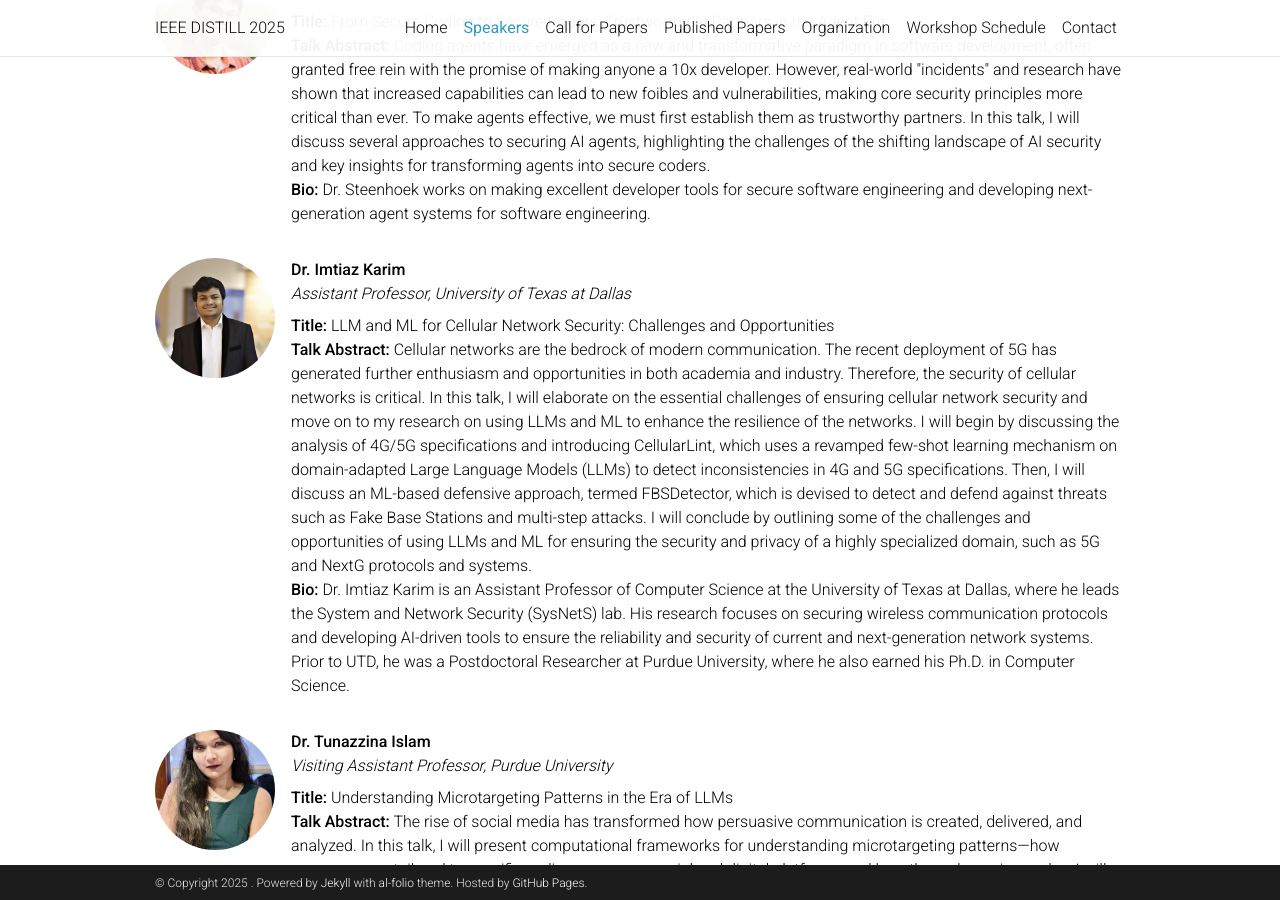
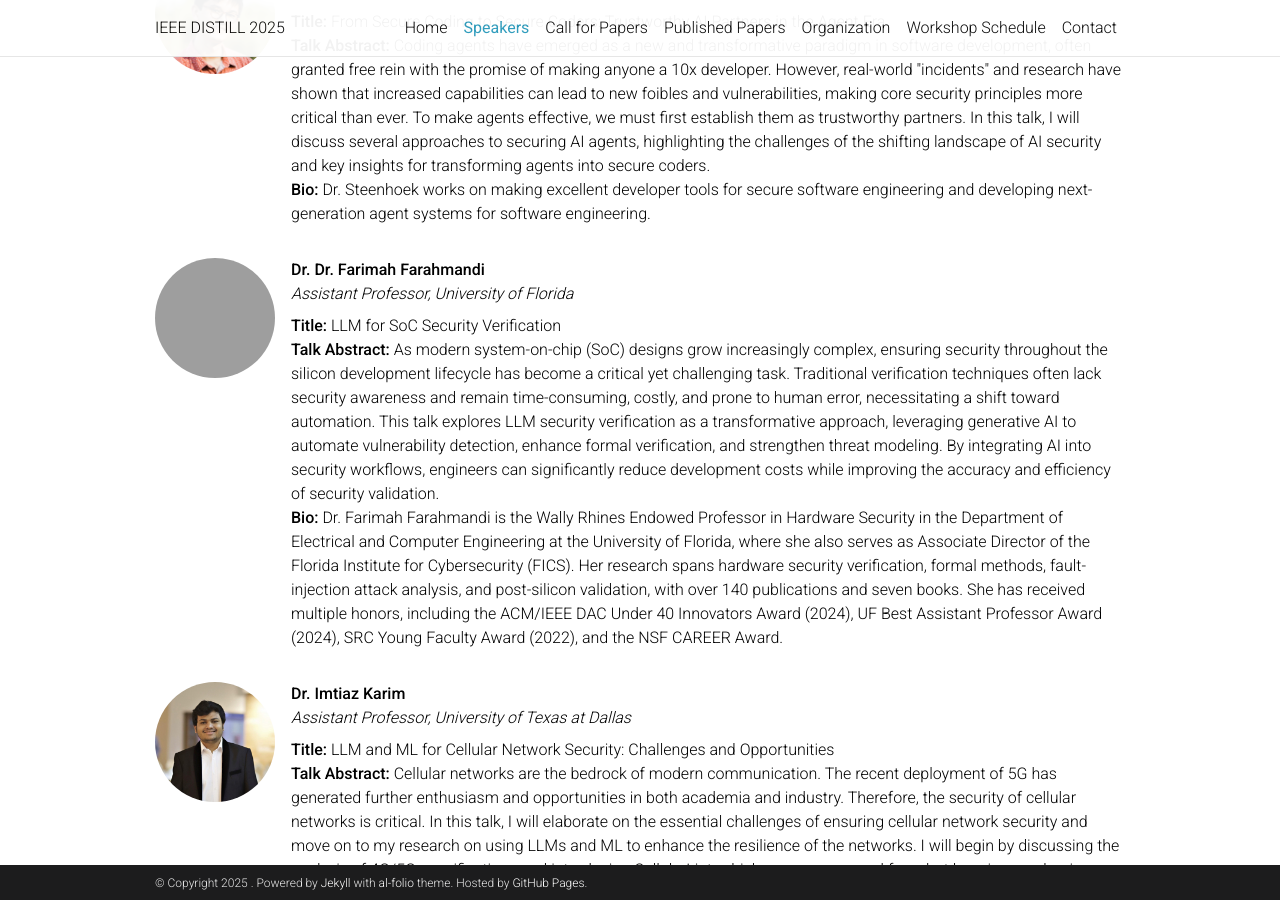
Before and after one commit to ieeedistill/ieeedistill.github.io, a Jekyll site: the page built from _pages/speakers.md, in a window 1280 px wide and 900 px high, scrolled down 1012 px. Built offline with Jekyll 4.4.1, drawn with Linux system fonts in a browser that asks for light colours; comment, search, counter and statistics services are not loaded; a style sheet for code colours, icons or effects is not loaded; grey boxes are pictures that could not be loaded.

Commit message:
Update speakers.md

```diff
--- a/_pages/speakers.md
+++ b/_pages/speakers.md
@@ -12,7 +12,7 @@ nav_order: 2
 
 <div class="team-container" style="display: flex; flex-direction: column; gap: 2rem;">
 
-  <!-- Speaker: Saikat Chakraborty -->
+  <!-- Speaker: Dr. Saikat Chakraborty -->
   <div class="team-member" style="display: flex; align-items: flex-start; gap: 1rem;">
     <img
       src="{{ '/assets/img/speakers/saikat.png' | relative_url }}"
@@ -60,7 +60,23 @@ nav_order: 2
     </div>
   </div>
 
-  <!-- Speaker: Imtiaz Karim -->
+    <!-- Speaker: Dr. Farimah Farahmandi, -->
+  <div class="team-member" style="display: flex; align-items: flex-start; gap: 1rem;">
+    <img
+      src="{{ '/assets/img/speakers/farimah.jpg' | relative_url }}"
+      alt="Dr. Imtiaz Karim"
+      style="width: 120px; height: 120px; object-fit: cover; border-radius: 50%; flex-shrink: 0;"
+    />
+    <div class="speaker-info" style="text-align: left;">
+      <p style="margin: 0;"><strong>Dr. Dr. Farimah Farahmandi</strong></p>
+      <p style="margin: 0 0 0.5rem;"><em>Assistant Professor, University of Florida</em></p>
+      <p style="margin: 0;"><strong>Title:</strong> LLM for SoC Security Verification </p>
+      <p style="margin: 0;"><strong>Talk Abstract:</strong> As modern system-on-chip (SoC) designs grow increasingly complex, ensuring security throughout the silicon development lifecycle has become a critical yet challenging task. Traditional verification techniques often lack security awareness and remain time-consuming, costly, and prone to human error, necessitating a shift toward automation. This talk explores LLM security verification as a transformative approach, leveraging generative AI to automate vulnerability detection, enhance formal verification, and strengthen threat modeling. By integrating AI into security workflows, engineers can significantly reduce development costs while improving the accuracy and efficiency of security validation. </p>
+      <p style="margin: 0;"><strong>Bio:</strong> Dr. Farimah Farahmandi is the Wally Rhines Endowed Professor in Hardware Security in the Department of Electrical and Computer Engineering at the University of Florida, where she also serves as Associate Director of the Florida Institute for Cybersecurity (FICS). Her research spans hardware security verification, formal methods, fault-injection attack analysis, and post-silicon validation, with over 140 publications and seven books. She has received multiple honors, including the ACM/IEEE DAC Under 40 Innovators Award (2024), UF Best Assistant Professor Award (2024), SRC Young Faculty Award (2022), and the NSF CAREER Award.</p>
+    </div>
+  </div>
+
+  <!-- Speaker: Dr. Imtiaz Karim -->
   <div class="team-member" style="display: flex; align-items: flex-start; gap: 1rem;">
     <img
       src="{{ '/assets/img/speakers/imtiaz.jpg' | relative_url }}"
```
